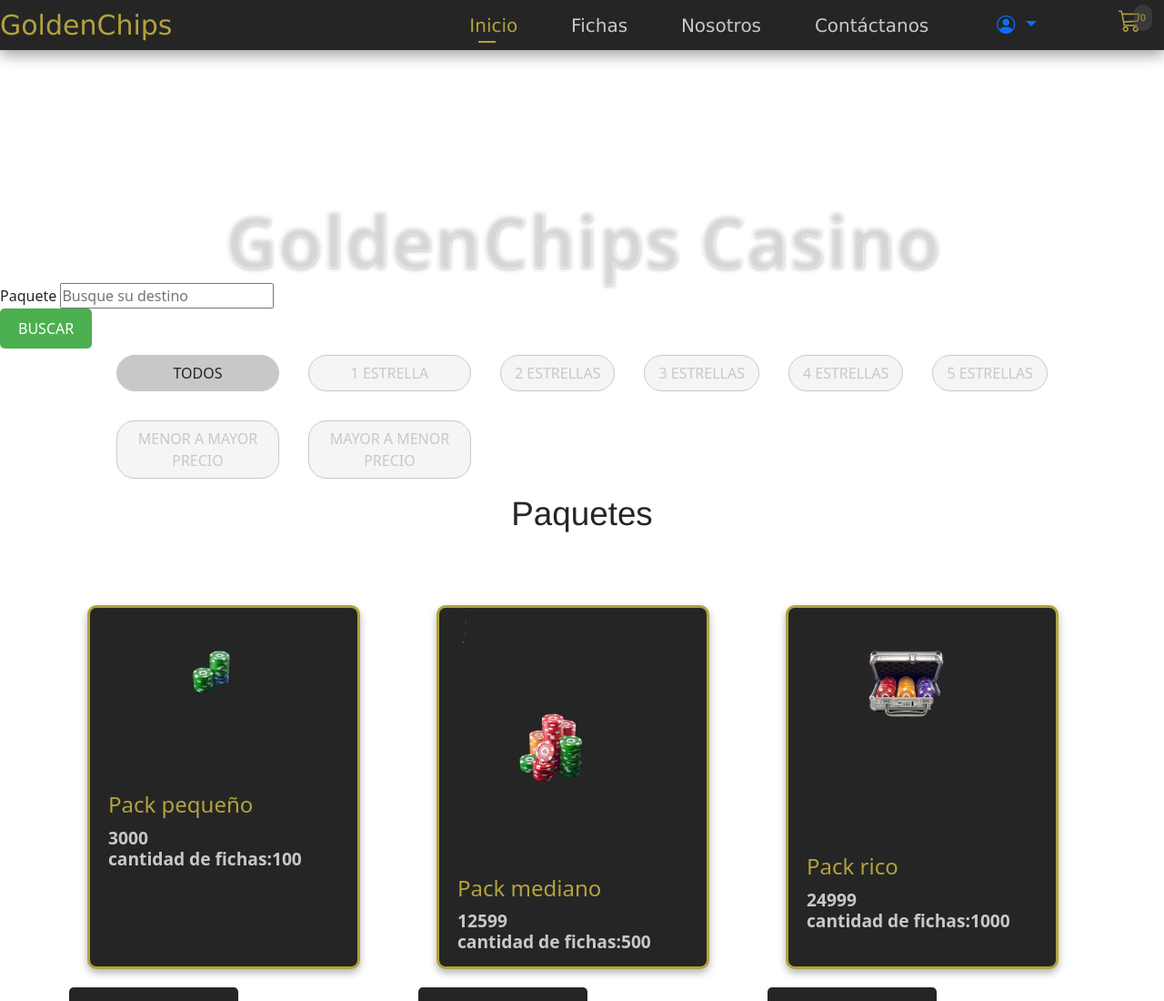
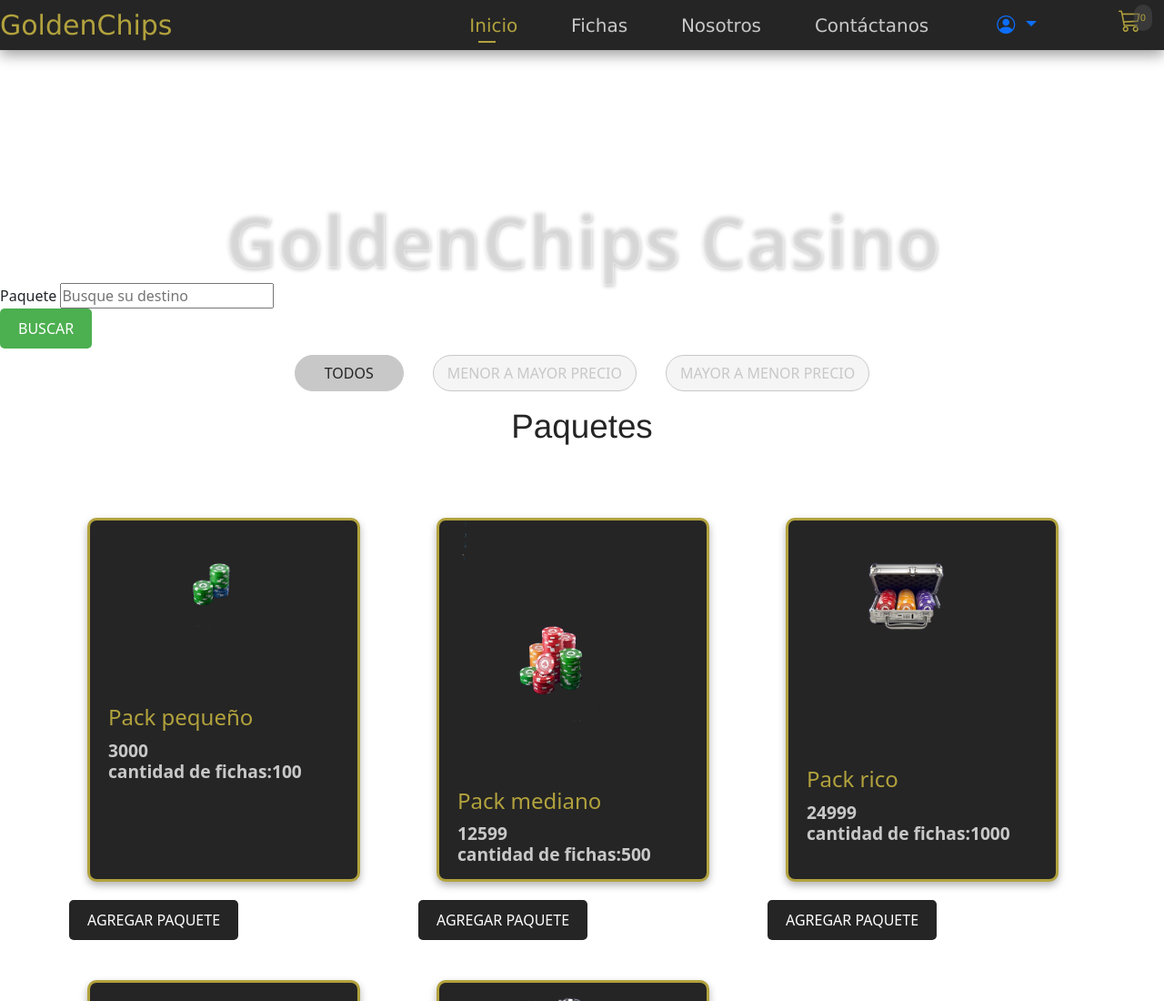
Before and after one commit to FrancoUrsino/Golden-Chips, a website: page pages/chips.html in a window 1280 px wide. Shown: the top 1100 px of the page at 91% size. Drawn offline with nearby package versions, Linux system fonts and the light colour scheme.

Commit message:
more changes

```diff
--- a/pages/chips.html
+++ b/pages/chips.html
@@ -120,11 +120,11 @@
     <section class="filters" id="filters">
       <div class="filters__container">
         <button class="filters__container--btn active" id="all">Todos</button>
-        <button class="filters__container--btn" id="1">1 Estrella</button>
+        <!-- <button class="filters__container--btn" id="1">1 Estrella</button>
         <button class="filters__container--btn" id="2">2 Estrellas</button>
         <button class="filters__container--btn" id="3">3 Estrellas</button>
         <button class="filters__container--btn" id="4">4 Estrellas</button>
-        <button class="filters__container--btn" id="5">5 Estrellas</button>
+        <button class="filters__container--btn" id="5">5 Estrellas</button> -->
         <button class="filters__container--btn" id="minMax">Menor a Mayor precio</button>
         <button class="filters__container--btn" id="maxMin">Mayor a Menor precio</button>
       </div>
@@ -166,7 +166,7 @@
   <script src="../js/cart.js"></script>
   <script src="../js/filter.js"></script>
   <script src="../js/register.js"></script>
-  <script src="../js/games.js"></script>
+  <!-- <script src="../js/games.js"></script> -->
   <!-- LINK SWEET ALERT JS -->
   <script src="https://unpkg.com/sweetalert/dist/sweetalert.min.js"></script>
 </body>
```
